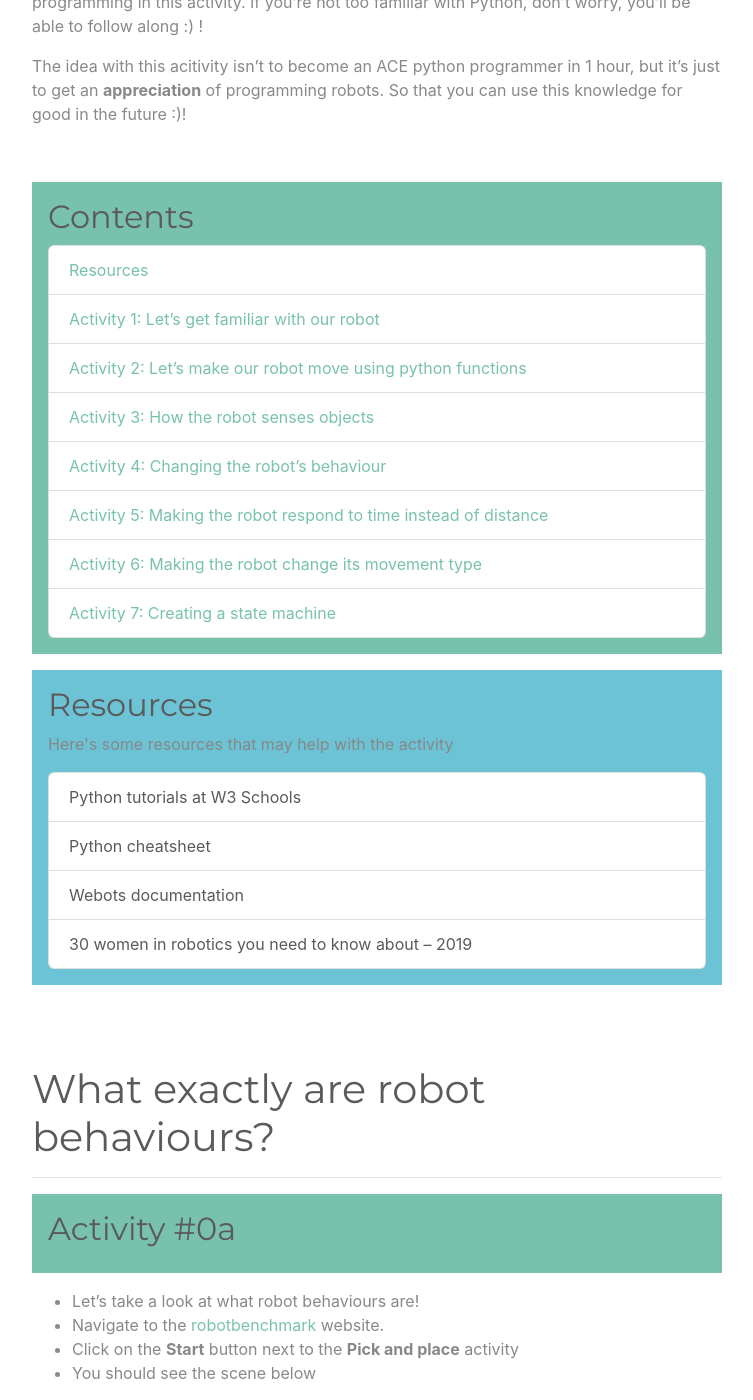
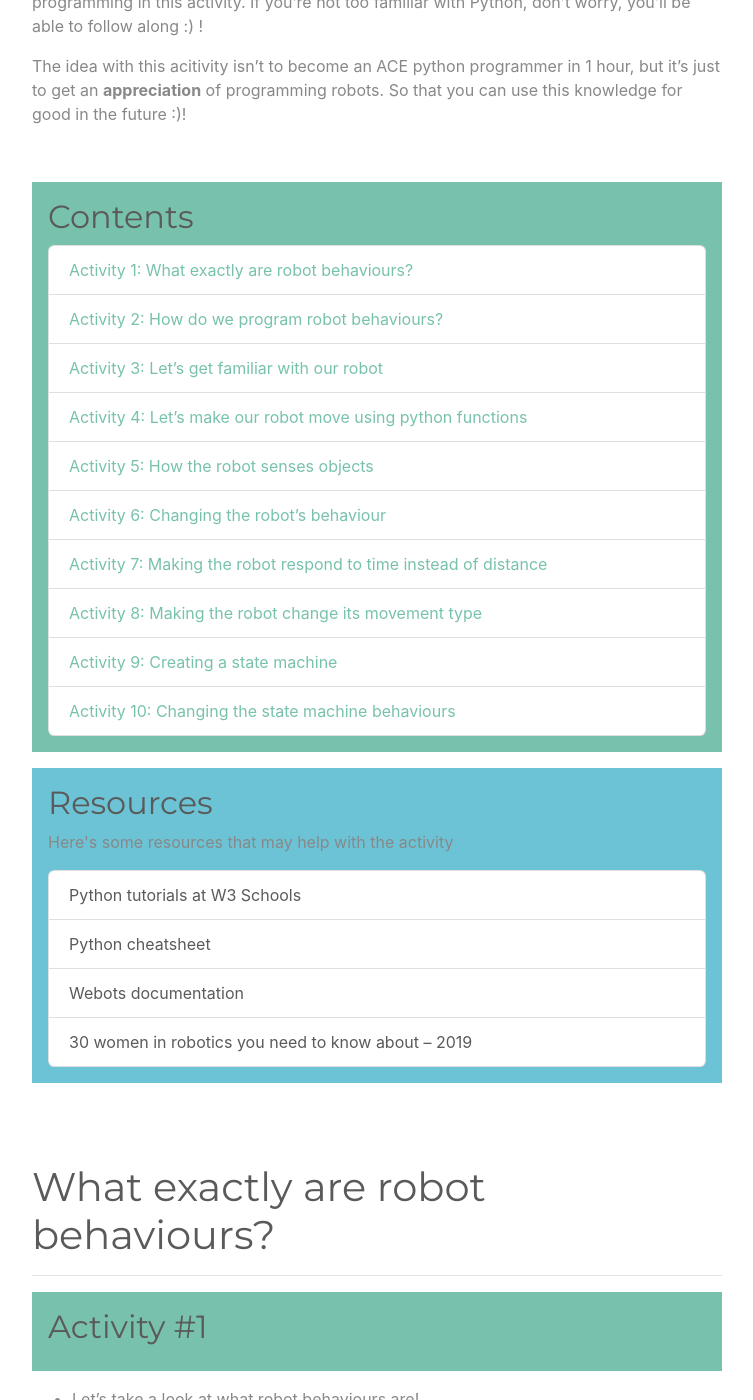
Before and after one commit to meisben/girlsIntoCoding-robotbenchmark-activity3, a Jekyll site: the page built from index.md, in a window 1280 px wide and 1400 px high, scrolled down 829 px. Shown: the whole window, without its empty margins (263-1016 px from the left). Built offline with Jekyll 4.4.1, drawn with Linux system fonts in a browser that asks for light colours; some of the changed text lies outside the part shown.

Commit message:
Update index.md

```diff
--- a/index.md
+++ b/index.md
@@ -44,14 +44,16 @@ The idea with this acitivity isn't to become an ACE python programmer in 1 hour,
 <div class="container p-3 my-3 bg-primary">
 <h2>Contents</h2>
 <ul class="list-group">
-  <li class="list-group-item"><a href="#resourcesPanel">Resources</a></li>
-  <li class="list-group-item"><a href="#Activity1">Activity 1: Let’s get familiar with our robot</a></li>
-  <li class="list-group-item"><a href="#Activity2">Activity 2: Let’s make our robot move using python functions</a></li>
-  <li class="list-group-item"><a href="#Activity3">Activity 3: How the robot senses objects</a></li>
-  <li class="list-group-item"><a href="#Activity4">Activity 4: Changing the robot’s behaviour</a></li>
-  <li class="list-group-item"><a href="#Activity5">Activity 5: Making the robot respond to time instead of distance</a></li>
-  <li class="list-group-item"><a href="#Activity6">Activity 6: Making the robot change its movement type</a></li>
-  <li class="list-group-item"><a href="#Activity7">Activity 7: Creating a state machine</a></li>
+  <li class="list-group-item"><a href="#Activity1">Activity 1: What exactly are robot behaviours?</a></li>
+  <li class="list-group-item"><a href="#Activity2">Activity 2: How do we program robot behaviours?</a></li>
+  <li class="list-group-item"><a href="#Activity3">Activity 3: Let’s get familiar with our robot</a></li>
+  <li class="list-group-item"><a href="#Activity4">Activity 4: Let’s make our robot move using python functions</a></li>
+  <li class="list-group-item"><a href="#Activity5">Activity 5: How the robot senses objects</a></li>
+  <li class="list-group-item"><a href="#Activity6">Activity 6: Changing the robot’s behaviour</a></li>
+  <li class="list-group-item"><a href="#Activity7">Activity 7: Making the robot respond to time instead of distance</a></li>
+  <li class="list-group-item"><a href="#Activity8">Activity 8: Making the robot change its movement type</a></li>
+  <li class="list-group-item"><a href="#Activity9">Activity 9: Creating a state machine</a></li>
+  <li class="list-group-item"><a href="#Activity10">Activity 10: Changing the state machine behaviours</a></li>
 </ul>
 </div>
 
@@ -84,8 +86,8 @@ The idea with this acitivity isn't to become an ACE python programmer in 1 hour,
 
 <!--Comment: Back to html bootstrap -->
 
-<div id="Activity0a" class="container p-3 my-3 bg-primary text-primary">
-<h2>Activity #0a</h2>
+<div id="Activity1" class="container p-3 my-3 bg-primary text-primary">
+<h2>Activity #1</h2>
 </div>
 
 <!--Comment: End of html bootstrap -->
@@ -134,8 +136,8 @@ The idea with this acitivity isn't to become an ACE python programmer in 1 hour,
 
 <!--Comment: Back to html bootstrap -->
 
-<div id="Activity0b" class="container p-3 my-3 bg-primary text-primary">
-<h2>Activity #0b</h2>
+<div id="Activity2" class="container p-3 my-3 bg-primary text-primary">
+<h2>Activity #2</h2>
 </div>
 
 <!--Comment: End of html bootstrap -->
```
